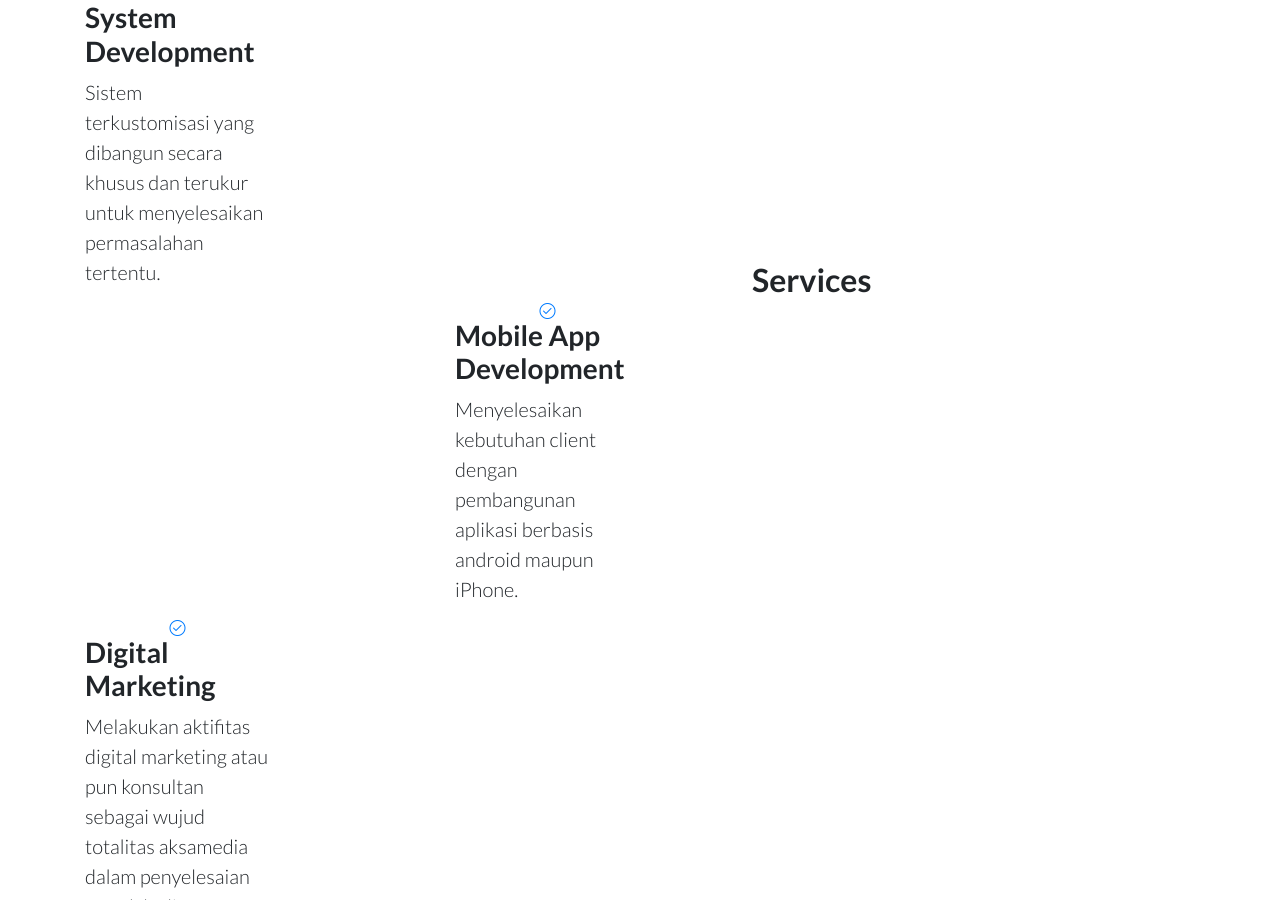
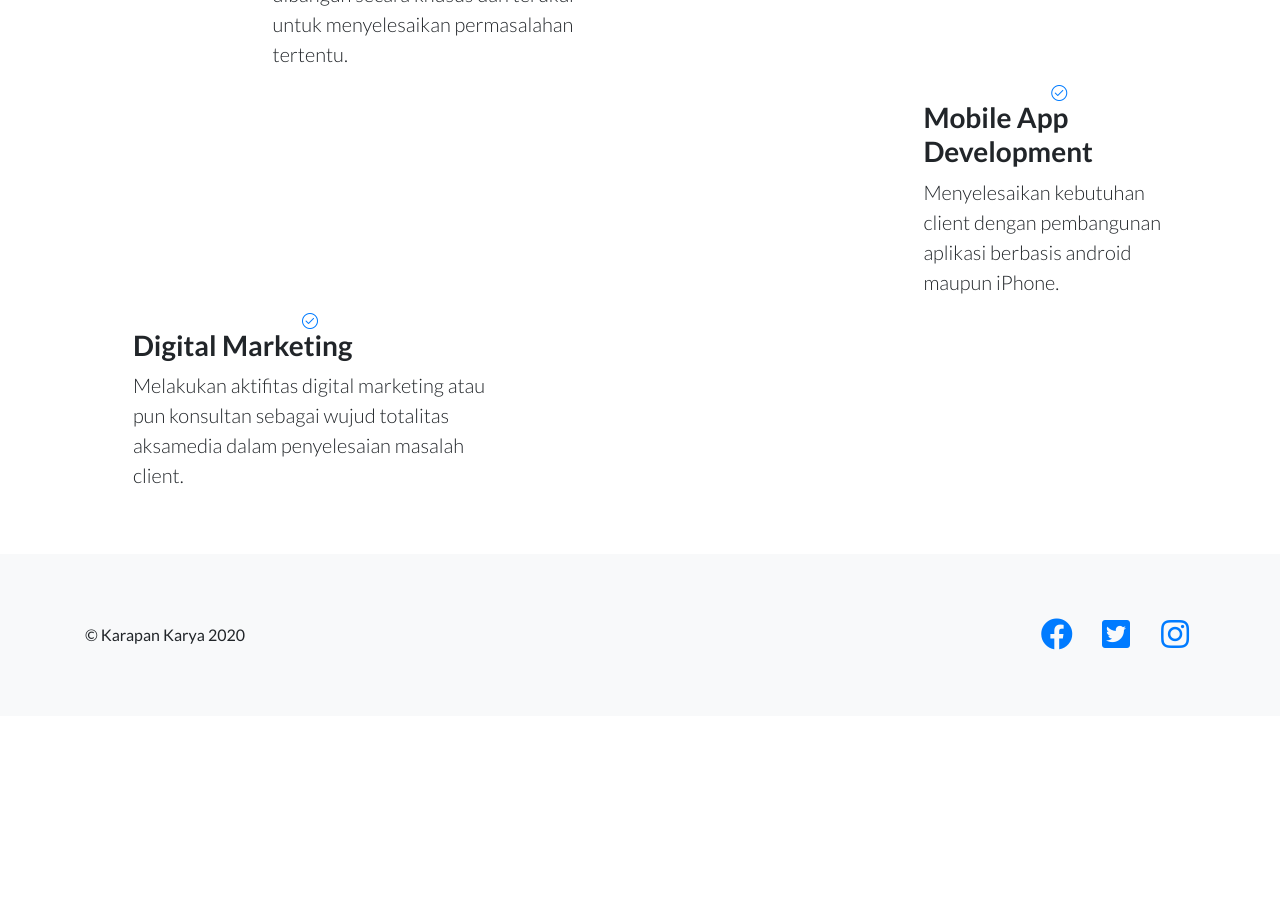
Before and after one commit to Afaisw/profcom, a Jekyll site: the page built from services.html, in a window 1280 px wide and 900 px high, scrolled down 689 px. Built offline with Jekyll 4.4.1, drawn with Linux system fonts in a browser that asks for light colours; after the commit the page ends 1405 px from its top, so only the background shows below that.

Commit message:
fix fix service page

```diff
--- a/_includes/iconsection_services.html
+++ b/_includes/iconsection_services.html
@@ -1,10 +1,6 @@
 <section class="showcase">
     <div class="container-fluid p-0">
       <div class="row no-gutters">
-        <div class="col-lg-6 order-lg-1 my-auto showcase-text">
-          <h2>Services</h2>
-        </div>
-        <div class="col-lg-6 order-lg-2">
           {% for minicontent in include.data %}
           <div class="row no-gutters">
             <div class="col-lg-4">
@@ -18,7 +14,6 @@
             </div>
           </div>
           {% endfor %}
-        </div>
       </div>
     </div>
   </section>
```
